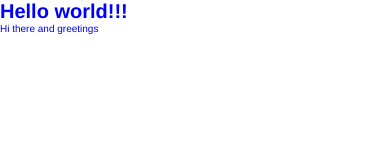
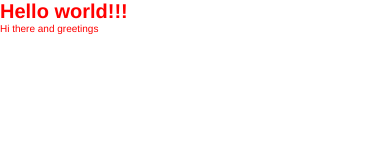
Before and after one commit to Gepangz/pageTool, a website built with webpack: page src/index.html in a window 390 px wide. Built offline with nearby package versions, Linux system fonts and the light colour scheme.

Commit message:
mobile access

```diff
--- a/src/app/main.css
+++ b/src/app/main.css
@@ -20,5 +20,5 @@ h1, h2, h3, h4, h5, h6, p, ul {
 }
 
 * {
-	color: blue;
+	color: red;
 }
--- a/webpack.config.js
+++ b/webpack.config.js
@@ -20,6 +20,7 @@ module.exports = {
     devServer: {
         contentBase: "./dist",//本地服务器所加载的页面所在的目录
         historyApiFallback: true,//不跳转
+        host: '192.168.155.1',
         inline: true//实时刷新
     },
 
```
Also changed, not shown: dist/app.bundle.js (deleted), dist/index.html (deleted), dist/style.css (deleted), dist/vendors.bundle.js (deleted).
